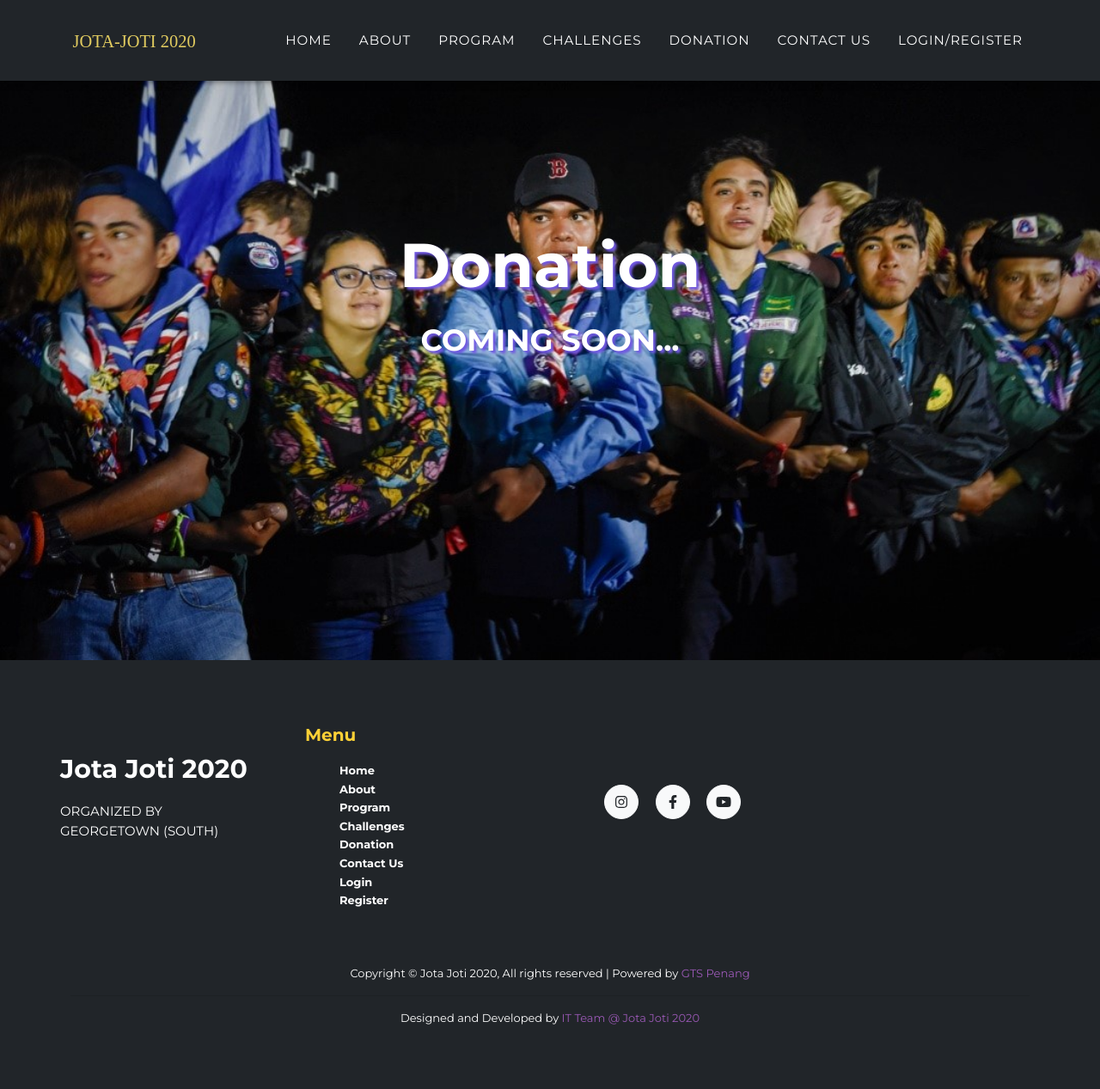
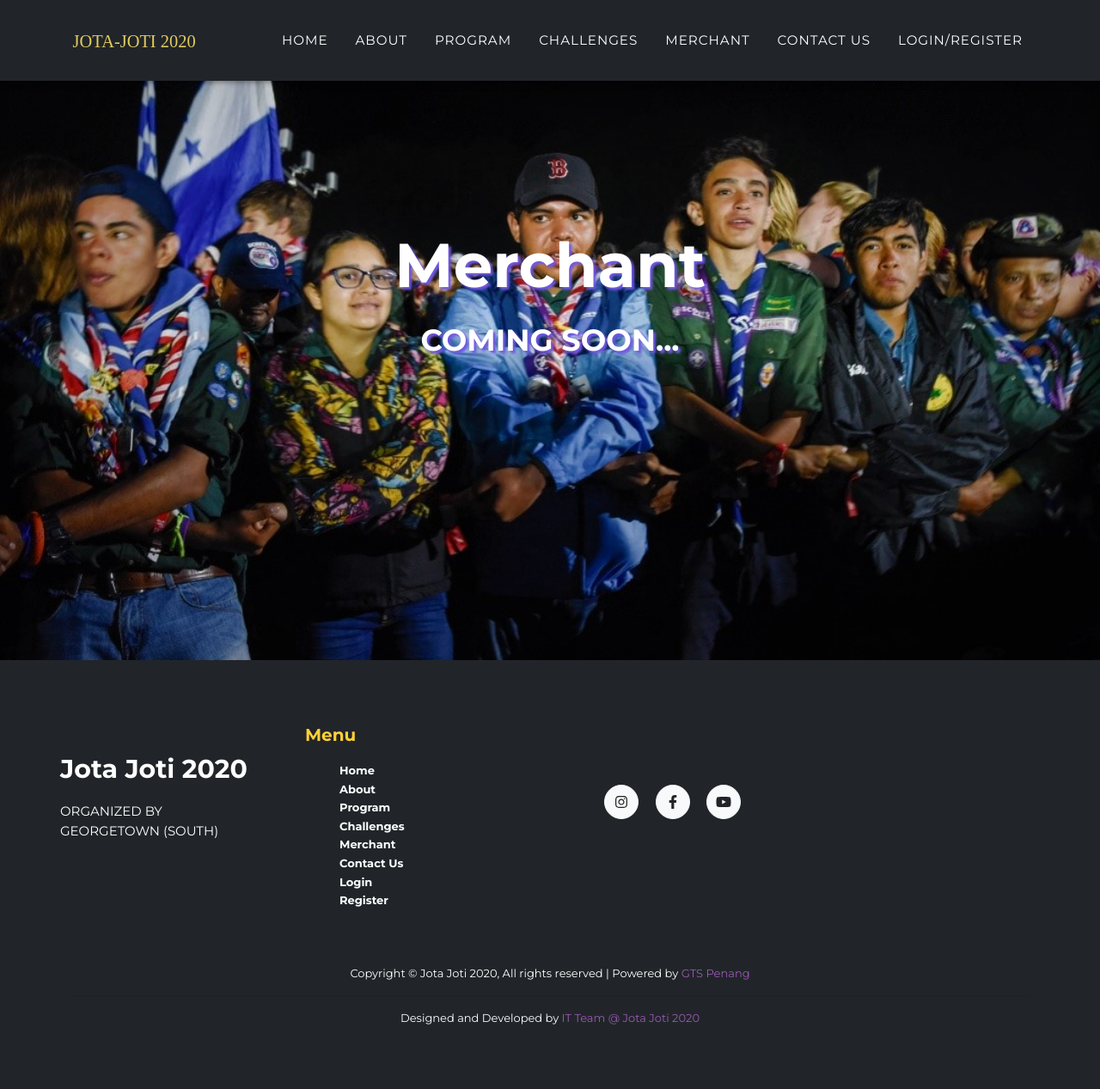
Before and after one commit to cqp7dm2/JotaJoti2020, a PHP site: page /JotaJoti2020/merchant.php in a window 1280 px wide. Shown: the whole page at 86% size. Run offline with PHP 8.4, Linux system fonts and the light colour scheme; some libraries are stand-ins or nearby versions; some web fonts are replaced.

Commit message:
Merchant

```diff
--- a/footer.php
+++ b/footer.php
@@ -55,7 +55,7 @@
                         <li><a href="about.php" style="font-size: 13px; color: #fff;">About</a></li>
                         <li><a href="program.php" style="font-size: 13px; color: #fff;">Program</a></li>
                         <li><a href="challenges.php" style="font-size: 13px; color: #fff;">Challenges</a></li>
-                        <li><a href="merchant.php" style="font-size: 13px; color: #fff;">Donation</a></li>
+                        <li><a href="merchant.php" style="font-size: 13px; color: #fff;">Merchant</a></li>
                         <li><a href="contactus.php" style="font-size: 13px; color: #fff;">Contact Us</a></li>
                         <li><a href="/loginRegister/login.php" style="font-size: 13px; color: #fff;">Login</a></li>
                         <li><a href="/loginRegister/register.php" style="font-size: 13px; color: #fff;">Register</a></li>
--- a/header.php
+++ b/header.php
@@ -51,7 +51,7 @@
                     <li class="nav-item"><a class="nav-link js-scroll-trigger" style="transition-duration: 0.6s" href="about.php">About</a></li>
                     <li class="nav-item"><a class="nav-link js-scroll-trigger" style="transition-duration: 0.6s" href="program.php">Program</a></li>
                     <li class="nav-item"><a class="nav-link js-scroll-trigger" style="transition-duration: 0.6s" href="challenges.php">Challenges</a></li>
-                    <li class="nav-item"><a class="nav-link js-scroll-trigger" style="transition-duration: 0.6s" href="merchant.php">Donation</a></li>
+                    <li class="nav-item"><a class="nav-link js-scroll-trigger" style="transition-duration: 0.6s" href="merchant.php">Merchant</a></li>
                     <li class="nav-item"><a class="nav-link js-scroll-trigger" style="transition-duration: 0.6s" href="contactus.php">Contact Us</a></li>
                     <li class="nav-item"><a class="nav-link js-scroll-trigger" style="transition-duration: 0.6s" href="/loginRegister/login.php" target="_blank">Login/Register</a></li>
 
--- a/home.php
+++ b/home.php
@@ -258,8 +258,8 @@
     <div class="card" data-aos="fade-left" style="box-shadow: 0 5px 10px 0px rgba(0, 0, 0, 0.4);">
       <div class="card-body">
         <div class="text-box">
-          <h3 class="mb-3">Donations</h3>
-          <h6 class="subtitle font-weight-normal">Coming Soon......</h6>
+          <h3 class="mb-3">Merchant</h3>
+          <h6 class="subtitle font-weight-normal">Check Out what we got!!</h6>
           <a class="btn btn-info-gradiant btn-md border-0 text-white mt-3" href="merchant.php" ><span>View Details</span></a>
         </div>
       </div>
--- a/merchant.php
+++ b/merchant.php
@@ -37,7 +37,7 @@
     <header class="masthead">
       <!-- <div class="overlay"></div> -->
       <div class="container">
-        <div class="masthead-heading mb-3 move-text1" style="text-shadow: 3px 3px 3px #7158e2;">Donation</div>
+        <div class="masthead-heading mb-3 move-text1" style="text-shadow: 3px 3px 3px #7158e2;">Merchant</div>
         <div class="masthead-heading text-uppercase move-text2"  style="font-size: 35px; text-shadow: 3px 3px 3px #7158e2;">Coming Soon...</div>
         <br><br><br>
       </div>
```
